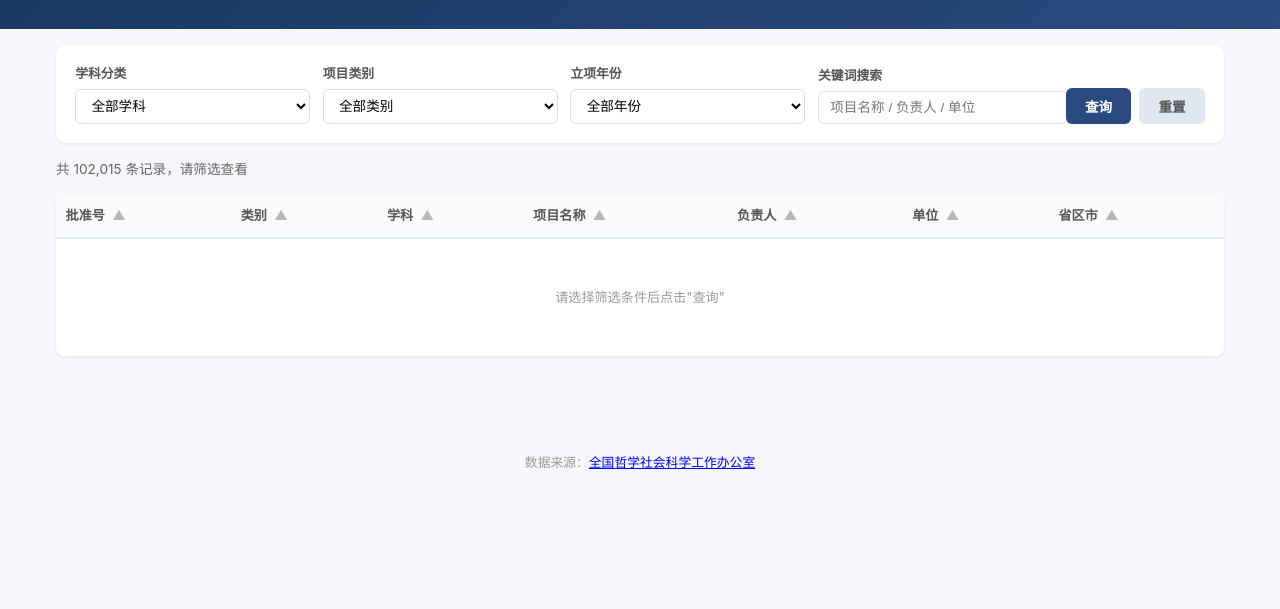
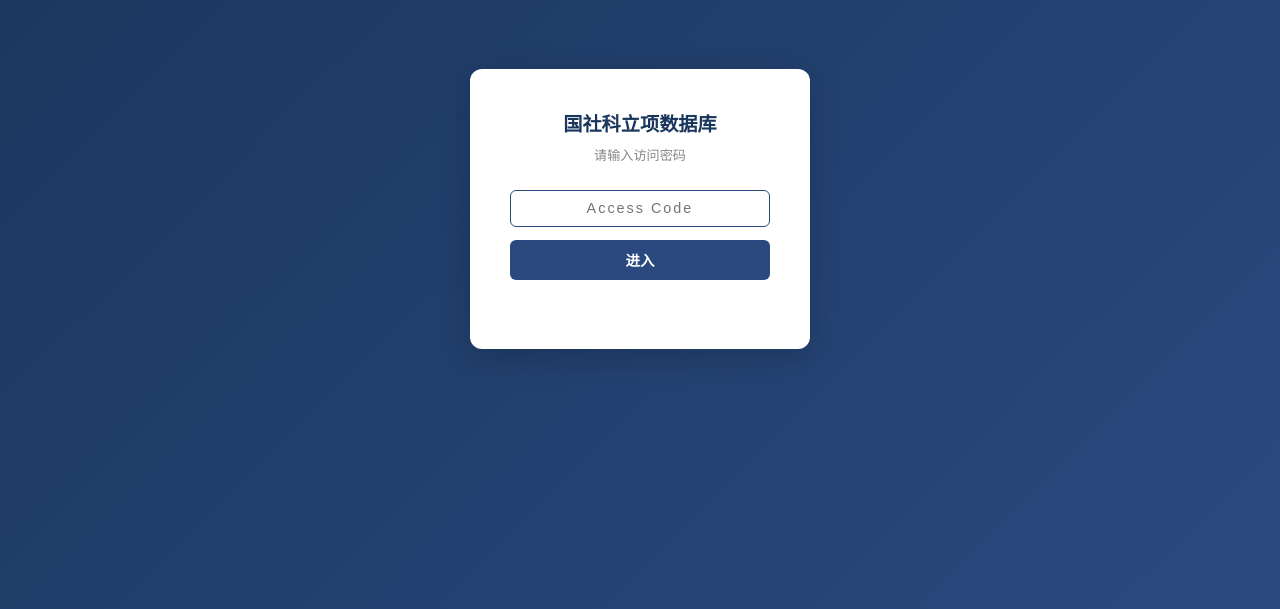
Before and after one commit to icgma/nssfc-project-data, a plain HTML site: page index.html in a window 1280 px wide. Shown: the part 191-800 px from the top of the page. Drawn offline with Linux system fonts and the light colour scheme.

Commit message:
feat: add password gate to block casual access and crawlers
- SHA-256 hashed password check before showing content
- Session-based persistence (no re-entry in same tab)
- Main content hidden until authenticated

```diff
--- a/index.html
+++ b/index.html
@@ -54,9 +54,33 @@ tr:hover td{background:#f8fafc}
 .tag-other{background:#f3f4f6;color:#374151}
 .footer{text-align:center;padding:2rem;color:#999;font-size:.8rem}
 @media(max-width:768px){.filters{flex-direction:column}.filter-group{min-width:100%}table{font-size:.75rem}td,th{padding:.4rem}}
+/* Auth overlay */
+.auth-overlay{position:fixed;top:0;left:0;width:100%;height:100%;background:linear-gradient(135deg,#1a365d,#2a4a7f);display:flex;align-items:center;justify-content:center;z-index:9999}
+.auth-box{background:#fff;border-radius:12px;padding:2.5rem;width:340px;text-align:center;box-shadow:0 8px 32px rgba(0,0,0,.2)}
+.auth-box h2{font-size:1.2rem;color:#1a365d;margin-bottom:.3rem}
+.auth-box p{font-size:.82rem;color:#888;margin-bottom:1.5rem}
+.auth-box input{width:100%;padding:.6rem .8rem;border:1.5px solid #ddd;border-radius:6px;font-size:.9rem;text-align:center;letter-spacing:2px;outline:none;transition:border-color .2s}
+.auth-box input:focus{border-color:#2a4a7f}
+.auth-box .auth-btn{width:100%;margin-top:.8rem;padding:.6rem;background:#2a4a7f;color:#fff;border:none;border-radius:6px;font-size:.9rem;font-weight:600;cursor:pointer;transition:background .2s}
+.auth-box .auth-btn:hover{background:#1a365d}
+.auth-box .auth-err{color:#dc2626;font-size:.8rem;margin-top:.6rem;min-height:1.2rem}
 </style>
 </head>
 <body>
+
+<!-- Auth overlay -->
+<div class="auth-overlay" id="authOverlay">
+  <div class="auth-box">
+    <h2>国社科立项数据库</h2>
+    <p>请输入访问密码</p>
+    <input type="password" id="authInput" placeholder="Access Code" autofocus>
+    <button class="auth-btn" id="authBtn" onclick="checkAuth()">进入</button>
+    <div class="auth-err" id="authErr"></div>
+  </div>
+</div>
+
+<!-- Main content (hidden until auth) -->
+<div id="mainContent" style="display:none">
 
 <div class="header">
   <h1>国家社科基金立项数据库</h1>
@@ -122,6 +146,47 @@ tr:hover td{background:#f8fafc}
 <div class="footer">
   数据来源：<a href="https://fz.people.com.cn/skygb/sk/index.php/index/seach/" target="_blank">全国哲学社会科学工作办公室</a>
 </div>
+
+</div><!-- end mainContent -->
+
+<script>
+// Auth gate
+const PASS_HASH = '0c5ef71a90c64518f66682ac9e56a6a240af79b16e5750aec1a9ea308d42876c';
+
+async function sha256(str) {
+  const buf = await crypto.subtle.digest('SHA-256', new TextEncoder().encode(str));
+  return Array.from(new Uint8Array(buf)).map(b => b.toString(16).padStart(2, '0')).join('');
+}
+
+async function checkAuth() {
+  const input = document.getElementById('authInput').value.trim();
+  if (!input) return;
+  const hash = await sha256(input);
+  if (hash === PASS_HASH) {
+    sessionStorage.setItem('nssfc_auth', '1');
+    showMain();
+  } else {
+    document.getElementById('authErr').textContent = '密码错误';
+    document.getElementById('authInput').value = '';
+    document.getElementById('authInput').focus();
+  }
+}
+
+function showMain() {
+  document.getElementById('authOverlay').style.display = 'none';
+  document.getElementById('mainContent').style.display = 'block';
+  initApp();
+}
+
+document.getElementById('authInput').addEventListener('keydown', e => {
+  if (e.key === 'Enter') checkAuth();
+});
+
+// Check session
+if (sessionStorage.getItem('nssfc_auth') === '1') {
+  showMain();
+}
+</script>
 
 <script>
 const PAGE_SIZE = 50;
@@ -346,11 +411,13 @@ document.getElementById('searchInput').addEventListener('keydown', e => {
   if (e.key === 'Enter') applyFilters();
 });
 
-// Init
-loadIndex().then(() => {
-  document.getElementById('resultsInfo').textContent = `共 ${indexData.total.toLocaleString()} 条记录，请筛选查看`;
-  document.getElementById('tableBody').innerHTML = '<tr><td colspan="7" class="empty">请选择筛选条件后点击"查询"</td></tr>';
-});
+// Init app after auth
+function initApp() {
+  loadIndex().then(() => {
+    document.getElementById('resultsInfo').textContent = `共 ${indexData.total.toLocaleString()} 条记录，请筛选查看`;
+    document.getElementById('tableBody').innerHTML = '<tr><td colspan="7" class="empty">请选择筛选条件后点击"查询"</td></tr>';
+  });
+}
 </script>
 
 </body>
```
